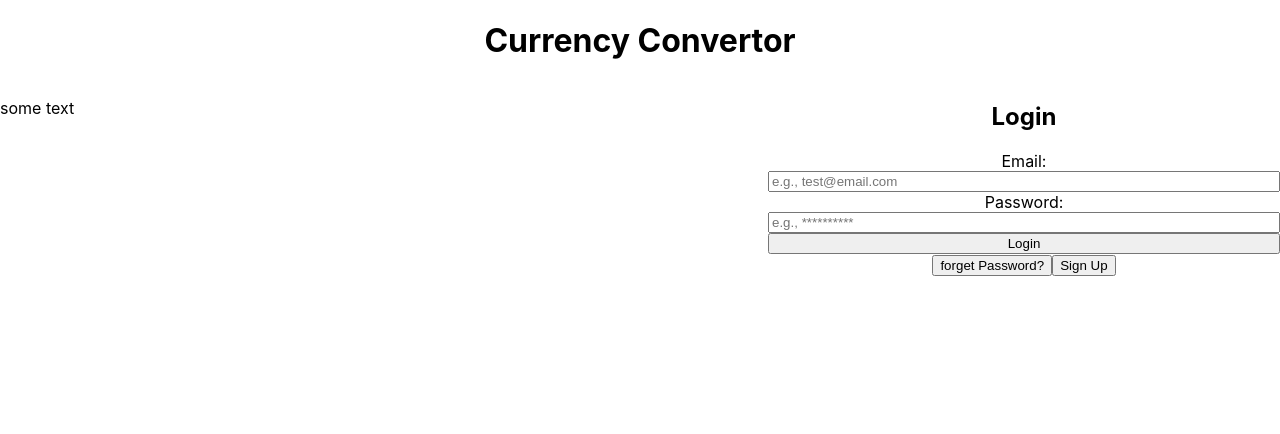
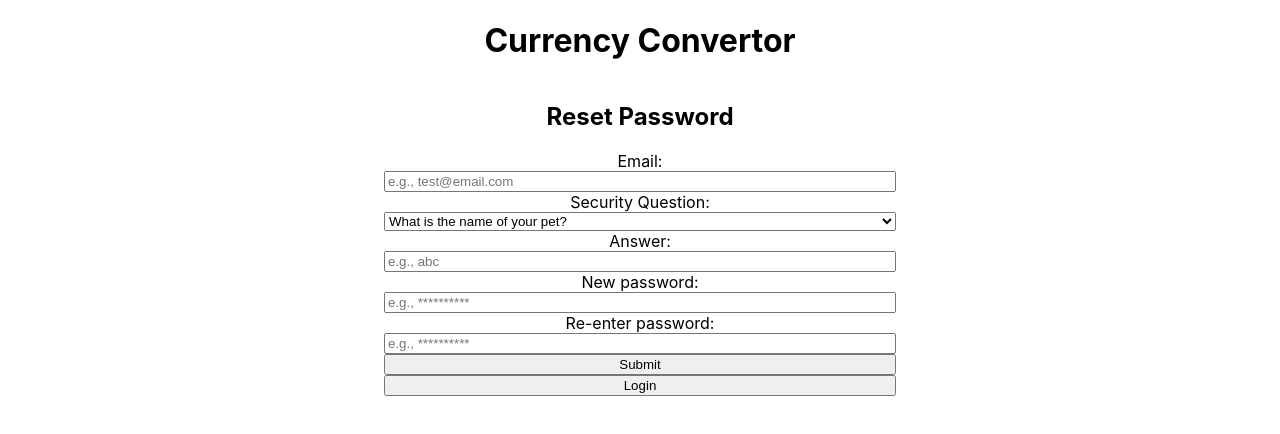
Before and after one commit to nikhil336/Currency-Converter-React-JS-App, a React (Create React App) app: page / in a window 1280 px wide. Both pictures are taken after a click on the button "forget Password?". Shown: the top 434 px of the page. Built offline with nearby package versions, Linux system fonts and the light colour scheme.

Commit message:
Forget password functionality complete!

```diff
--- /dev/null
+++ b/src/Components/ConvertorPage.js
@@ -0,0 +1,14 @@
+import React, { Component } from 'react';
+import './HomePage.css'
+
+class ConvertorPage extends Component {
+    render() {
+        return (
+            <div>
+
+            </div>
+        );
+    }
+}
+
+export default ConvertorPage;
--- a/src/Components/HomePage.js
+++ b/src/Components/HomePage.js
@@ -1,6 +1,8 @@
 import  React, { Component } from 'react';
 import SignIn from './SignIn';
 import SignUp from './SignUp';
+import ResetPage from './ResetPage';
+import ConvertorPage from './ConvertorPage';
 import './HomePage.css';
 
 class HomePage extends Component {
@@ -8,12 +10,22 @@ class HomePage extends Component {
     constructor(props) {
         super(props);
         this.state = {
-            signinFlag: true
+            signinFlag : true,
+            loginFlag : false,
+            forgetFlag : false
         };
     }
 
     setSignState = (flag) => {
-        this.setState({signinFlag:flag});
+        this.setState({signinFlag : flag, forgetFlag : false, loginFlag: false});
+    }
+
+    setForgetState = (flag) => {
+        this.setState({forgetFlag : flag, loginFlag: false});
+    }
+
+    setLoginState = (flag) => {
+        this.setState({loginFlag : flag});
     }
 
     render() {
@@ -22,16 +34,23 @@ class HomePage extends Component {
                 <div className="header">
                     <h1 className="heading">Currency Convertor</h1>
                 </div>
+                { !this.state.loginFlag?
+                    !this.state.forgetFlag?
                         <div className="container">
                             <div className="para">
                                 <p>some text</p>
                             </div>
                             { this.state.signinFlag?
-                        <SignIn changeSignState={this.setSignState}/>
+                                <SignIn changeSignState={this.setSignState} changeLoginState={this.setLoginState} changeForgetState={this.setForgetState}/>
                                 :
                                 <SignUp changeSignState={this.setSignState}/>
                             }
                         </div>
+                        :
+                        <ResetPage changeSignState={this.setSignState}/>
+                    :
+                    <ConvertorPage changeSignState={this.setSignState}/>
+                }
             </div>
         );
     }
--- /dev/null
+++ b/src/Components/ResetPage.js
@@ -0,0 +1,103 @@
+import React, { Component } from 'react';
+import './HomePage.css';
+
+class ResetPage extends Component {
+
+    signIn = () => {
+        this.props.changeSignState(true);
+    }
+
+    isUserExist = (users,email) => {
+        let flag = false;
+        for(let i=0;i<users.length;i++) {
+            if(users[i].username === email) {
+                flag = true;
+                break;
+            }
+        }
+        return flag;
+    }
+
+    matchAnswer = (users,ques,ans) => {
+        let flag = false;
+        for(let i=0;i<users.length;i++) {
+            if(users[i].ques === ques && users[i].answer === ans) {
+                flag = true;
+                break;
+            }
+        }
+        return flag;
+    }
+
+    updatePassword = (users, email, pwd) => {
+        for(let i=0;i<users.length;i++) {
+            if(users[i].username === email) {
+                users[i].password = pwd;
+                break;
+            }
+        }
+        return users;
+    }
+
+    resetPassword = (event) => {
+
+        let email = event.target.email.value;
+        let ques = event.target.ques.value;
+        let ans = event.target.ans.value;
+        let npwd = event.target.npwd.value;
+        let rpwd = event.target.rpwd.value;
+        let users = JSON.parse(localStorage.getItem('users'));
+
+        if(!this.isUserExist(users, email)) {
+            alert('User doesn\'t exists enter a valid email!');
+            return;
+        }
+
+        if(!this.matchAnswer(users, ques, ans)) {
+            alert('Answer does\'t match please try again');
+            return;
+        }
+
+        if(npwd.length < 10) {
+            alert('Password should atleast contains 10 characters!');
+            return;
+        }
+
+        if(npwd !== rpwd) {
+            alert('Passwords doesn\'t match!');
+            return;
+        }
+
+        users = this.updatePassword(users, email, npwd);
+        localStorage.setItem('users',JSON.stringify(users));
+
+    }
+
+    render() {
+        return(
+            <div className="sign">
+                <h2 className="form-heading">Reset Password</h2>
+                <form name="resetform" id="login-form" className="signform" onSubmit={this.resetPassword}>
+                    <label htmlFor="username" className="label-text">Email:</label>
+                    <input type="email" name="email" id="email" placeholder="e.g., test@email.com" className="form-input" required/>
+                    <label htmlFor="security" className="label-text">Security Question:</label>
+                    <select name="ques" id="ques">
+                        <option value="pet">What is the name of your pet?</option>
+                        <option value="teacher">What is the name of your favourite teacher?</option>
+                        <option value="sport">Which sport do you like?</option>
+                    </select>
+                    <label htmlFor="answer" className="label-text">Answer:</label>
+                    <input type="text" id="answer" name="ans" placeholder="e.g., abc" className="form-input" required/>
+                    <label htmlFor="newpassword" className="label-text">New password:</label>
+                    <input type="password" name="npwd" id="password" placeholder="e.g., **********" className="form-input" required/>
+                    <label htmlFor="repassword" className="label-text">Re-enter password:</label>
+                    <input type="password" name="rpwd" id="password" placeholder="e.g., **********" className="form-input" required/>
+                    <button type="submit" className="form-btn">Submit</button>
+                    <button type="button" className="login-btn" onClick={this.signIn}>Login</button>
+                </form>
+            </div>
+        );
+    }
+}
+
+export default ResetPage;
--- a/src/Components/SignIn.js
+++ b/src/Components/SignIn.js
@@ -19,6 +19,10 @@ class SignIn extends Component {
         return flag;
     }
 
+    resetPassword = () => {
+        this.props.changeForgetState(true);
+    }
+
     handleLogin = (event) => {
 
         event.preventDefault();
@@ -28,6 +32,7 @@ class SignIn extends Component {
 
         if(this.validateUser(email, pwd)) {
             alert('Login successful!');
+            this.props.changeLoginState(true);
         }
         else {
             alert('Invalid email or password!');
@@ -45,7 +50,7 @@ class SignIn extends Component {
                     <input type="password" name="pwd" id="password" placeholder="e.g., **********" className="form-input" required/>
                     <button type="submit" className="form-btn">Login</button>
                     <div>
-                        <button type="button" className="forget-password">forget Password?</button>
+                        <button type="button" className="forget-password" onClick={this.resetPassword}>forget Password?</button>
                         <button type="button" className="sign-btn" onClick={this.signUp}>Sign Up</button>
                     </div>
                 </form>
--- a/src/Components/SignUp.js
+++ b/src/Components/SignUp.js
@@ -29,6 +29,18 @@ class SignUp extends Component {
         return !flag;
     }
 
+    validateDob = (dob) => {
+        let today = new Date();
+        let birthDate = new Date(dob);
+        let age = today.getFullYear() - birthDate.getFullYear();
+        let m = today.getMonth() - birthDate.getMonth();
+        if (m < 0 || (m === 0 && today.getDate() < birthDate.getDate()))
+        {
+            age--;
+        }
+        return age>=18;
+    }
+
     handleSignUp = (event) => {
         event.preventDefault();
 
@@ -38,6 +50,9 @@ class SignUp extends Component {
         let fname = event.target.fname.value;
         let lname = event.target.lname.value;
         let mno = event.target.mbno.value;
+        let ques = event.target.ques.value;
+        let ans = event.target.ans.value;
+        let dob = event.target.dob.value;
 
         if(!this.checkName(fname)) {
             alert('First name should not contain any numbers!');
@@ -49,20 +64,30 @@ class SignUp extends Component {
             return;
         }
 
+        if(!this.validateDob(dob)) {
+            alert('Enter the valid date of birth!');
+            return;
+        }
+
         if(pwd.length < 10) {
             alert('Password should atleast contains 10 characters!');
             return;
         }
 
         if(repwd !== pwd) {
-            alert('passwords doesn\'t match');
+            alert('Passwords doesn\'t match');
+            return;
+        }
+
+        if(!this.checkName(ans)) {
+            alert('Enter a valid answer!');
             return;
         }
 
         let users = JSON.parse(localStorage.getItem('users'));
 
         if(users === null) {
-            localStorage.setItem('users', JSON.stringify([ { "username" : user, "password" : pwd, "first name" : fname, "last name" : lname, "mobile no" : mno } ]));
+            localStorage.setItem('users', JSON.stringify([ { "username" : user, "password" : pwd, "first name" : fname, "last name" : lname, "mobile no" : mno, "dob" : dob, "ques" : ques, "answer" : ans } ]));
         }
         else {
             if(this.isUserExist(users,user)) {
@@ -70,7 +95,7 @@ class SignUp extends Component {
                 return;
             }
             else {
-                users.push({ "username" : user, "password" : pwd, "first name" : fname, "last name" : lname, "mobile no" : mno });
+                users.push({ "username" : user, "password" : pwd, "first name" : fname, "last name" : lname, "mobile no" : mno, "dob" : dob, "ques" : ques, "answer" : ans });
                 localStorage.setItem('users', JSON.stringify(users));
             }
         }
@@ -89,6 +114,10 @@ class SignUp extends Component {
                     <input type="text" name="fname" id="firstname" placeholder="e.g., Abc" className="form-input" required/>
                     <label htmlFor="lastname" className="label-text">Last Name:</label>
                     <input type="text" name="lname" id="lastname" placeholder="e.g., Def" className="form-input" required/>
+
+                    <label htmlFor="dob" className="label-text">Date of birth:</label>
+                    <input type="date" name="dob" id="dob" className="form-input" required/>
+
                     <label htmlFor="mno" className="label-text">Mobile No:</label>
                     <input type="text" name="mbno" id="number" placeholder="e.g., 9876543210" pattern="[7-9]{1}[0-9]{9}" className="form-input" required/>
                     <label htmlFor="username" className="label-text">Email:</label>
@@ -97,6 +126,16 @@ class SignUp extends Component {
                     <input type="password" name="pwd" id="password" placeholder="e.g., **********" className="form-input" required/>
                     <label htmlFor="repassword" className="label-text">Re-enter Password:</label>
                     <input type="password" name="repwd" id="repassword" placeholder="e.g., **********" className="form-input" required/>
+
+                    <label htmlFor="security" className="label-text">Security Question:</label>
+                    <select name="ques" id="ques">
+                        <option value="pet">What is the name of your pet?</option>
+                        <option value="teacher">What is the name of your favourite teacher?</option>
+                        <option value="sport">Which sport do you like?</option>
+                    </select>
+                    <label htmlFor="answer" className="label-text">Answer:</label>
+                    <input type="text" id="answer" name="ans" placeholder="e.g., abc" className="form-input" required/>
+
                     <button type="submit" className="form-btn">Sign Up</button>
                     <button type="button" className="sign-btn" onClick={this.signIn}>Login</button>
                 </form>
```
Lines whose indentation alone changed are shown as unchanged.
